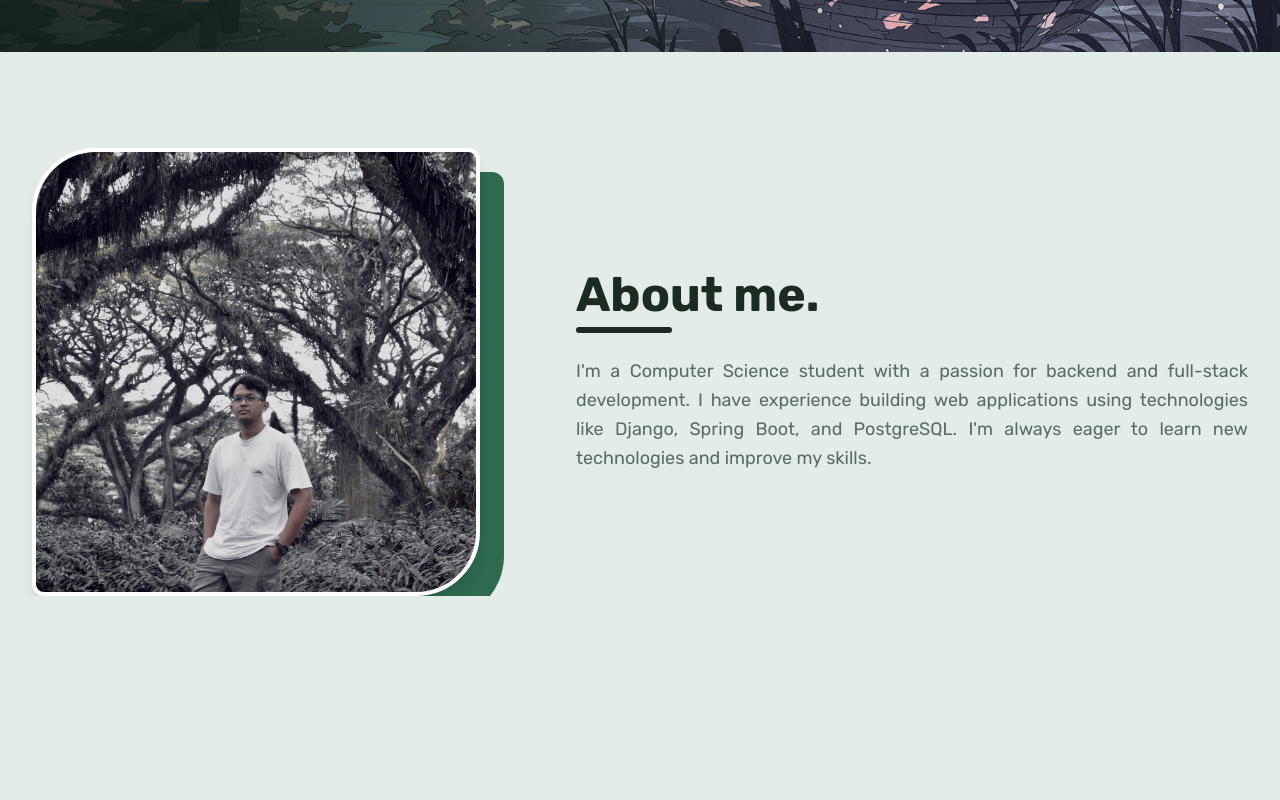
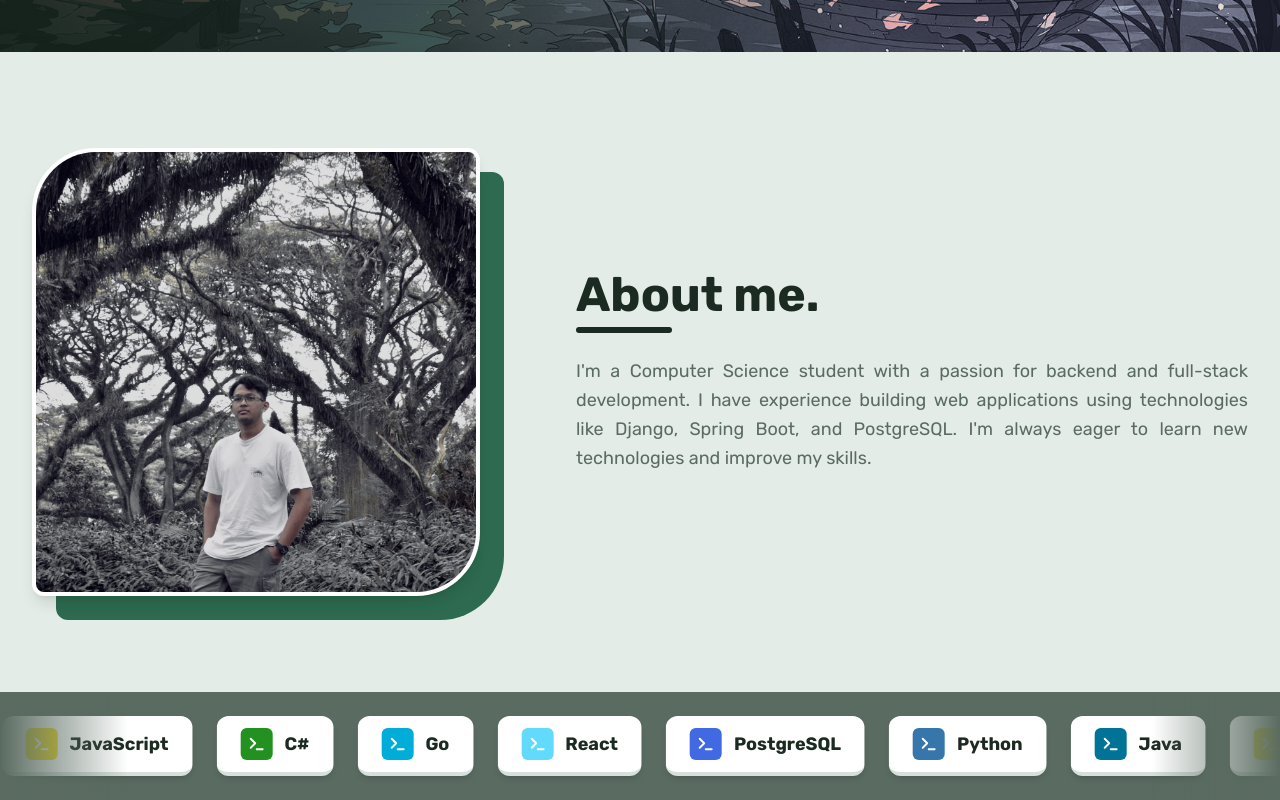
Before and after one commit to arshqiii/web-portfolio, a React (Vite) app: page / in a window 1280 px wide. Shown: the part 748-1548 px from the top of the page. Before the commit the page ends 1344 px from the top, so only its background shows below. Built offline with nearby package versions, Linux system fonts and the light colour scheme; a web font is replaced by a local one.

Commit message:
feat: added tech stack marquee to about me section

```diff
--- a/src/sections/AboutSection.tsx
+++ b/src/sections/AboutSection.tsx
@@ -46,6 +46,35 @@ export function AboutSection() {
           </p>
         </div>
       </div>
+
+      {/* Tech Stack Marquee (Circular scrolling) */}
+      <div className="mt-24 w-full bg-[#5A6B61] py-6 relative flex items-center">
+        {/* Left & Right Fading Gradients for smooth infinite scroll effect */}
+        <div className="absolute inset-y-0 left-0 w-16 md:w-32 bg-gradient-to-r from-[#5A6B61] to-transparent z-10 pointer-events-none"></div>
+        <div className="absolute inset-y-0 right-0 w-16 md:w-32 bg-gradient-to-l from-[#5A6B61] to-transparent z-10 pointer-events-none"></div>
+
+        <div className="flex w-max animate-marquee hover:pause whitespace-nowrap">
+          {/* Duplicate array twice to ensure seamless looping */}
+          {[...techStack, ...techStack, ...techStack].map((tech, index) => {
+            const uniqueKey = `${tech.name}-${index}`;
+            return (
+              <div
+                key={uniqueKey}
+                className="flex items-center gap-3 bg-surface-container-main px-6 py-3 rounded-xl mx-3 shadow-md border-b-4 border-action-primary/20 transition-transform hover:-translate-y-1 cursor-default"
+              >
+                {/* Temporary placeholder icon container */}
+                <div
+                  className="w-8 h-8 rounded-md flex items-center justify-center text-white"
+                  style={{ backgroundColor: tech.color }}
+                >
+                  <Terminal size={18} strokeWidth={2.5} />
+                </div>
+                <span className="text-text-primary font-bold text-lg">{tech.name}</span>
+              </div>
+            );
+          })}
+        </div>
+      </div>
     </section>
   );
 }
```
